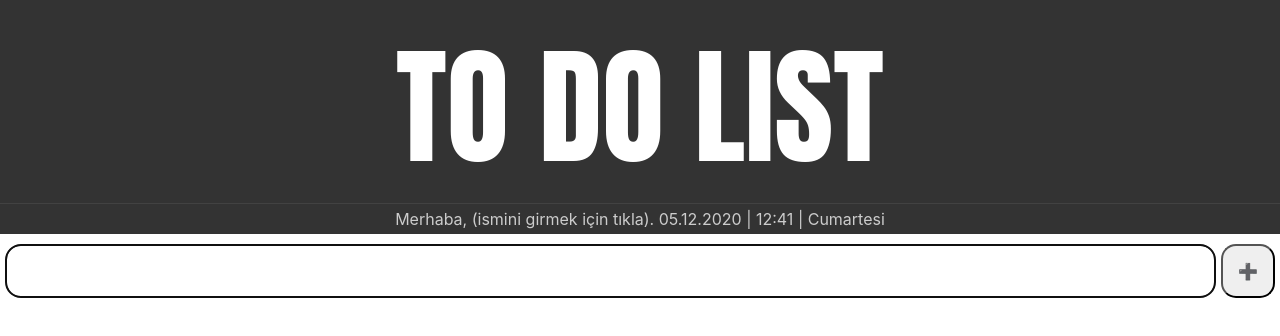
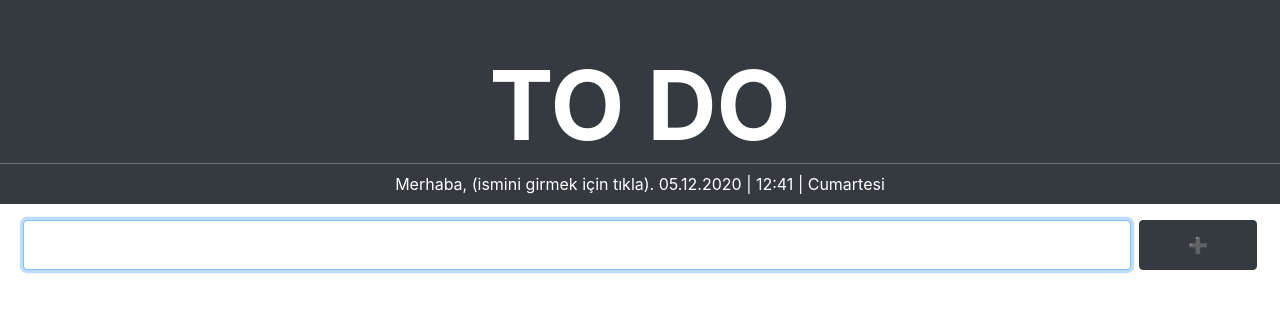
Before and after one commit to aydgn/todo, a React (Create React App) app: page / in a window 1280 px wide. Shown: the top 336 px of the page. Built offline with nearby package versions, Linux system fonts and the light colour scheme.

Commit message:
bootstrap geçiş css

```diff
--- a/package.json
+++ b/package.json
@@ -7,6 +7,7 @@
     "@testing-library/jest-dom": "^5.11.4",
     "@testing-library/react": "^11.1.0",
     "@testing-library/user-event": "^12.1.10",
+    "bootstrap": "^4.5.3",
     "gh-pages": "^3.1.0",
     "react": "^17.0.1",
     "react-dom": "^17.0.1",
--- a/src/App.js
+++ b/src/App.js
@@ -1,5 +1,4 @@
 import React, { useState } from "react";
-import "./App.scss";
 import Header from "./components/Header";
 import TodoForm from "./components/TodoForm";
 import TodoList from "./components/TodoList";
--- a/src/App.scss
+++ b/src/App.scss
@@ -1,4 +1,4 @@
-body {
+/* body {
   padding: 0;
   margin: 0;
   background-color: #fff;
@@ -16,6 +16,7 @@ header {
     margin: 0;
     padding: 0;
     border-bottom: 1px solid rgb(66, 66, 66);
+    text-shadow: 2px 2px 8px #000;
 
     font-family: Impact, Haettenschweiler, "Arial Narrow Bold", sans-serif;
     font-size: 10vw;
@@ -48,10 +49,6 @@ header {
   border-radius: 15px;
 }
 
-.todo-list {
-  margin-right: 5px;
-  margin-left: 5px;
-  padding: 0;
 .todo {
   border: 1px solid #ccc;
   border-radius: 15px;
@@ -59,20 +56,13 @@ header {
   justify-content: center;
 }
 
+
+ */
+
 li.todo-item {
   flex: 1;
-    text-align: left;
   list-style-type: none;
-    padding: 15px;
-    font-size: 20px;
 }
-  button {
-    font-size: 20px;
-    padding: 10px;
-    margin-left: 5px;
-    border-radius: 15px;
-    &:hover {
-      box-shadow: 0px 0px 5px 3px #888888;
+.todo-list {
+  padding-inline-start: 0;
 }
-  }
-}
--- a/src/components/Header.js
+++ b/src/components/Header.js
@@ -2,8 +2,10 @@ import ZamanBar from "./ZamanBar";
 
 const Header = () => {
   return (
-    <header>
-      <h1 className="title">TO DO LIST</h1>
+    <header className="m-0 pt-5 bg-dark text-white">
+      <h1 className="display-1 text-center font-weight-bold border-bottom border-secondary">
+        TO DO
+      </h1>
       <div className="header-date">
         <span className="zaman">
           <ZamanBar />
--- a/src/components/Todo.js
+++ b/src/components/Todo.js
@@ -8,12 +8,12 @@ const Todo = ({ text, todo, todos, setTodos }) => {
     console.log(todo);
   };
   return (
-    <div className="todo">
+    <div className="todo alert alert-light mt-2 d-flex">
       <li className="todo-item">{text}</li>
-      <button className="complete" onClick={completeHandler}>
+      <button className="btn btn-success" onClick={completeHandler}>
         ✔️
       </button>
-      <button className="delete" onClick={deleteHandler}>
+      <button className="btn btn-danger" onClick={deleteHandler}>
         🗑️
       </button>
     </div>
--- a/src/components/TodoForm.js
+++ b/src/components/TodoForm.js
@@ -18,19 +18,22 @@ function TodoForm({ inputText, setInputText, todos, setTodos }) {
   };
 
   return (
-    <div>
-      <form className="todo-form">
+    <div className="container-fluid">
+      <form className="d-flex mt-3">
         <input
           type="text"
           name="todo-input"
-          className="todo-input"
+          className="form-control p-4 ml-2"
           placeholder=""
           onChange={inputTextHandler}
           autoFocus
           autoComplete="off"
           value={inputText}
         />
-        <button className="todo-button" onClick={submitButtonHandler}>
+        <button
+          className="btn btn-dark px-5 mx-2"
+          onClick={submitButtonHandler}
+        >
           ➕
         </button>
       </form>
--- a/src/components/TodoList.js
+++ b/src/components/TodoList.js
@@ -2,7 +2,7 @@ import Todo from "./Todo";
 
 function TodoList({ todos, setTodos }) {
   return (
-    <div className="todo-container">
+    <div className="">
       <ul className="todo-list">
         {todos.map((todo) => (
           <Todo
--- a/src/components/ZamanBar.js
+++ b/src/components/ZamanBar.js
@@ -26,12 +26,11 @@ const ZamanBar = () => {
   });
 
   return (
-    <div>
+    <div className="text-center pb-2">
       <span
         onClick={() => {
           setname(prompt("Adın ne şekerlik?"));
-          }
-        }
+        }}
       >
         Merhaba, {name}.
       </span>
```
Also changed, not shown: src/index.js (+6 -4 lines), 2 other files (tests, documents, lock files or other folders). Lines whose indentation alone changed are shown as unchanged.
